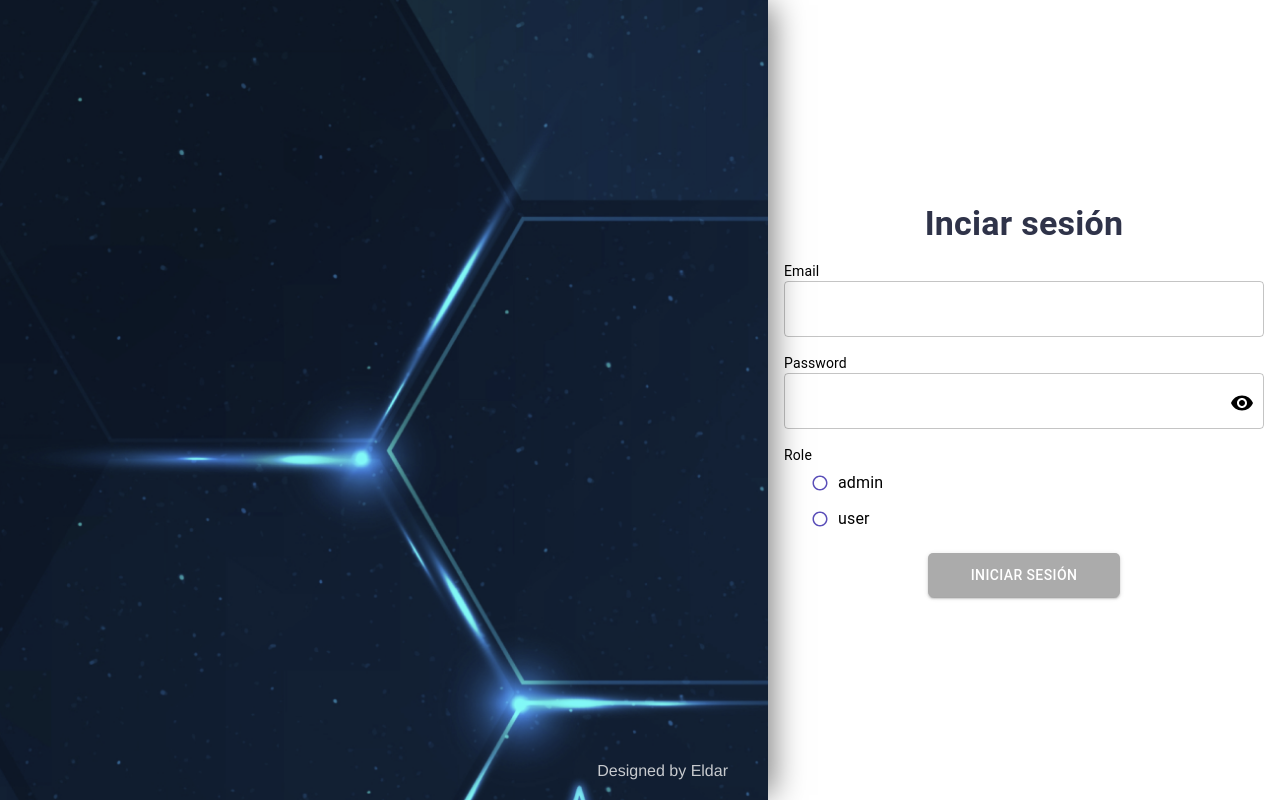
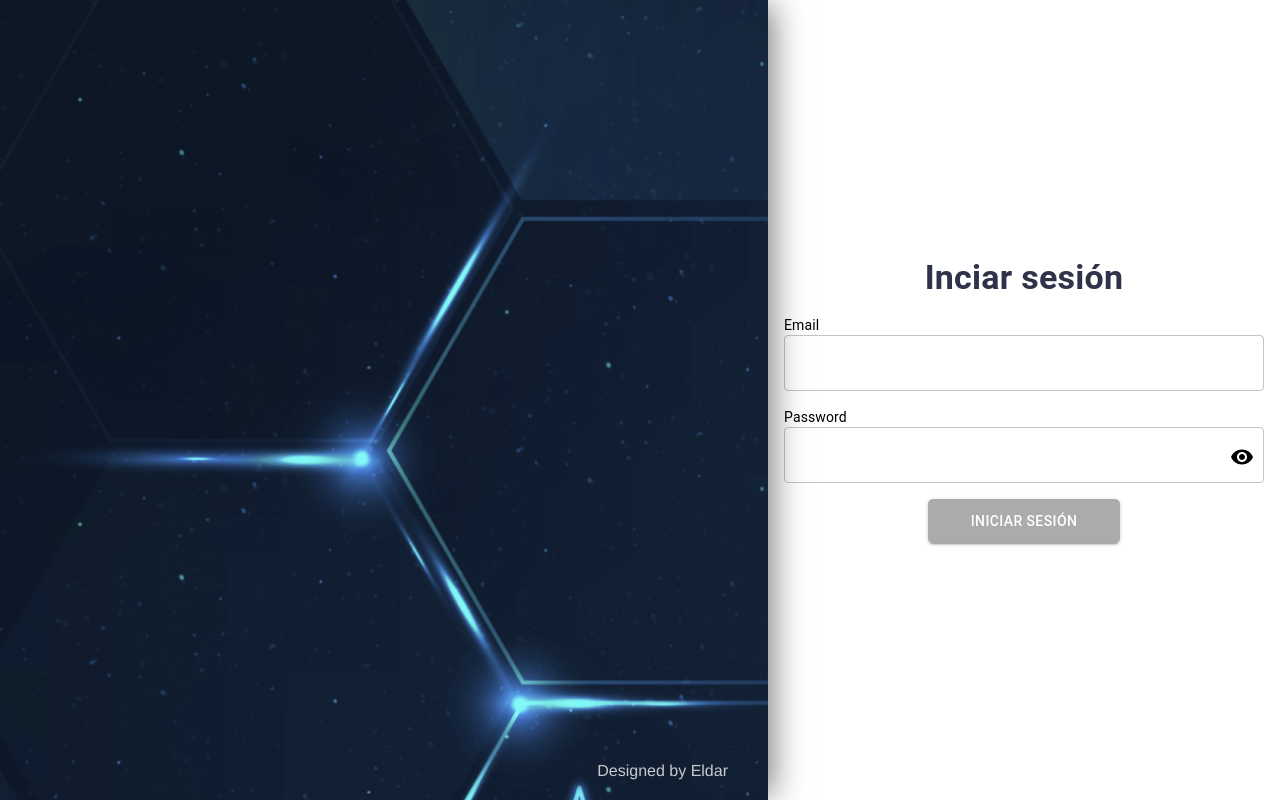
Before and after one commit to ostricnano/eldar, a React (Vite) app: page / in a window 1280 px wide. Built offline with nearby package versions, Linux system fonts and the light colour scheme.

Commit message:
login finish

```diff
--- /dev/null
+++ b/src/assets/styles/pages.ts
@@ -0,0 +1,6 @@
+export const basePageStyles = {
+  display: "flex",
+  flexDirection: "column",
+  alignItems: "center",
+  justifyContent: "center",
+}
--- a/src/components/forms/LoginForm.tsx
+++ b/src/components/forms/LoginForm.tsx
@@ -6,14 +6,12 @@ import * as Yup from "yup";
 import { useAuth } from "../../hooks/useAuth";
 import { toast } from "sonner";
 import { useNavigate } from "react-router-dom";
-import RadioInput from "../customInputs/RadioInput";
 
 const loginValidationSchema = Yup.object().shape({
   email: Yup.string().email("Invalid email").required("Email is required"),
   password: Yup.string()
     .min(6, "Password must be at least 6 characters")
     .required("Password is required"),
-  role: Yup.string().required("Role is required"),
 });
 
 const LoginForm = () => {
@@ -24,21 +22,21 @@ const LoginForm = () => {
     initialValues: {
       email: "",
       password: "",
-      role: "",
     },
     onSubmit: async (values) => {
-      await login(values.email, values.password, values.role);
-      const jwToken = sessionStorage.getItem("jwt");
+      await login(values.email, values.password);
+      const token = sessionStorage.getItem("jwt");
       const role = sessionStorage.getItem("role");
-      if (jwToken && role) {
-        if (role === "admin") {
-          navigate("/users");
-          toast.success("Logged in successfully");
-        } else if (role === "user") {
-          navigate("/user/users");
-          toast.success("Logged in successfully");
-        }
+      if (token && role === "admin") {
+        toast.success("Logged in successfully");
+        navigate("/users");
+      } else if (token && role === "user") {
+        toast.success("Logged in successfully");
+        navigate("/user/users");
+      } else {
+        toast.error("Invalid credentials");
       }
+
     },
     validationSchema: loginValidationSchema,
     validateOnChange: false,
@@ -97,15 +95,6 @@ const LoginForm = () => {
               error={Boolean(errors.password)}
               helperText={errors.password}
             />
-            <RadioInput
-              label="Role"
-              name="role"
-              value={values.role}
-              options={["admin", "user"]}
-              error={Boolean(errors.role)}
-              helperText={errors.role}
-              onChange={handleChange}
-            />
           </Box>
           <Box
             sx={{
--- a/src/context/auth-context/AuthContext.tsx
+++ b/src/context/auth-context/AuthContext.tsx
@@ -3,7 +3,7 @@ import { AuthState } from "./AuthProvider";
 
 interface AuthContextProps {
   authState: AuthState;
-  login: (email: string, password:string, role: string) => void;
+  login: (email: string, password:string) => void;
   logout: () => void;
 }
 
--- a/src/context/auth-context/AuthProvider.tsx
+++ b/src/context/auth-context/AuthProvider.tsx
@@ -12,6 +12,11 @@ interface AuthProviderProps {
   children: React.ReactNode;
 }
 
+interface User {
+  email: string;
+  password: string;
+}
+
 export const AuthProvider = ({ children }: AuthProviderProps) => {
   const navigate = useNavigate();
   const [authState, setAuthState] = useState<AuthState>({
@@ -19,17 +24,19 @@ export const AuthProvider = ({ children }: AuthProviderProps) => {
     username: null,
     role: null,
   });
-  const login = (email: string, password: string, role: string) => {
-    const jwToken = "jwt-fake-token";
-    if (email && password) {
+
+  const login = async (email: string, password: string) => {
+    const users = await fetch('/users.json').then((response) => response.json());
+    const foundUser = users.find((user: User) => user.email === email && user.password === password);
+    if(foundUser) {
       setAuthState({
-        jwt: jwToken,
+        jwt: "1234",
         username: email,
-        role: role,
+        role: foundUser.role,
       });
-      sessionStorage.setItem("jwt", jwToken);
+      sessionStorage.setItem("jwt", "1234");
       sessionStorage.setItem("username", email);
-      sessionStorage.setItem("role", role);
+      sessionStorage.setItem("role", foundUser.role);
     }
   };
 
--- a/src/pages/adminPages/Comments.tsx
+++ b/src/pages/adminPages/Comments.tsx
@@ -5,6 +5,7 @@ import CommentCard from "../../components/cards/CommentCard";
 import SearchBar from "../../components/searchBar/SearchBar";
 import { useComments } from "../../hooks/useComments";
 import { LoadingSpinner } from "../../icons/LoadingSpinner";
+import { basePageStyles } from "../../assets/styles/pages";
 
 const Comments = () => {
   const { comments, loading } = useComments();
@@ -33,12 +34,7 @@ const Comments = () => {
 
   return (
     <Box
-      sx={{
-        display: "flex",
-        flexDirection: "column",
-        alignItems: "center",
-        justifyContent: "center",
-      }}
+      sx={basePageStyles}
     >
       <Header title="Comments" />
       <SearchBar query={query} setQuery={setQuery} label="Search comments" />
```
Also changed, not shown: public/users.json (+5 -5 lines).
